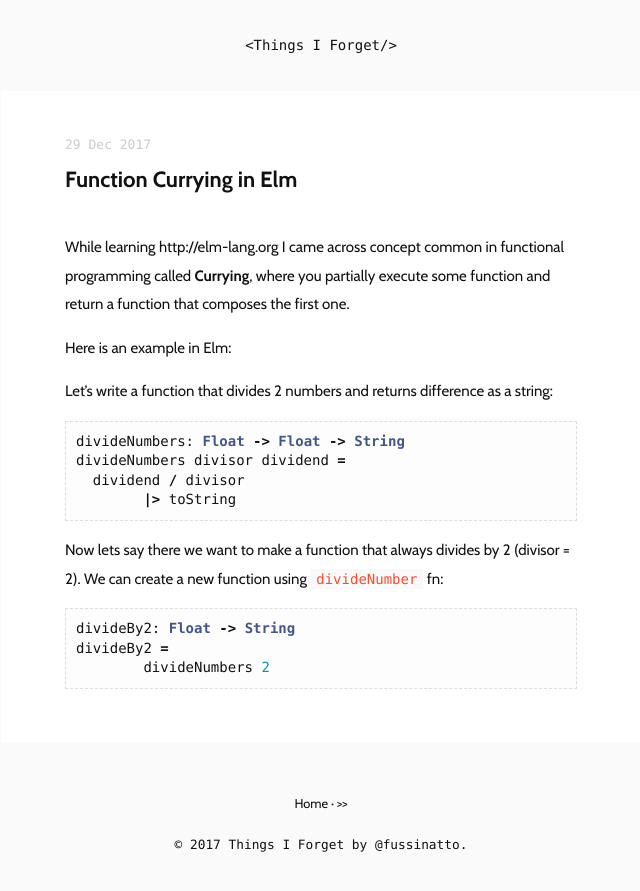
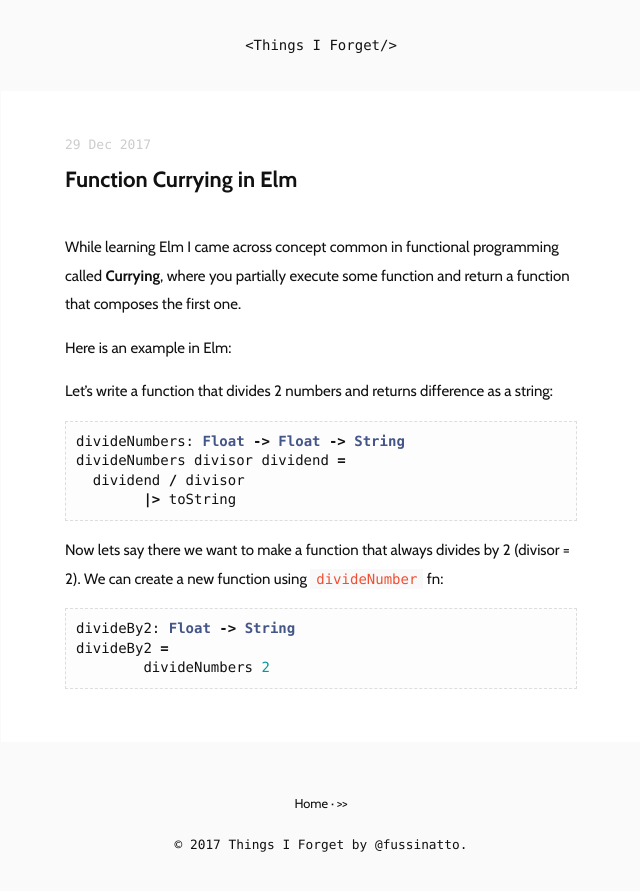
Before and after one commit to fuzinato/fuzinato.github.io, a Jekyll site: the page built from _posts/2017-12-29-function-currying.md, in a window 1280 px wide. Shown: the top 891 px of the page, without its empty margins (319-959 px from the left). Built offline with Jekyll 4.4.1, drawn with Linux system fonts in a browser that asks for light colours; some of the changed lines change nothing that is shown.

Commit message:
Update from Forestry.io - 2017-12-29-function-currying.md

```diff
--- a/_posts/2017-12-29-function-currying.md
+++ b/_posts/2017-12-29-function-currying.md
@@ -6,7 +6,7 @@ category: Theory
 tags: Elm, functional programming
 resources: ''
 ---
-While learning [http://elm-lang.org](Elm) I came across concept common in functional programming called __Currying__, where you partially execute some function and return a function that composes the first one.
+While learning [Elm](http://elm-lang.org) I came across concept common in functional programming called __Currying__, where you partially execute some function and return a function that composes the first one.
 
 Here is an example in Elm:
 
```
